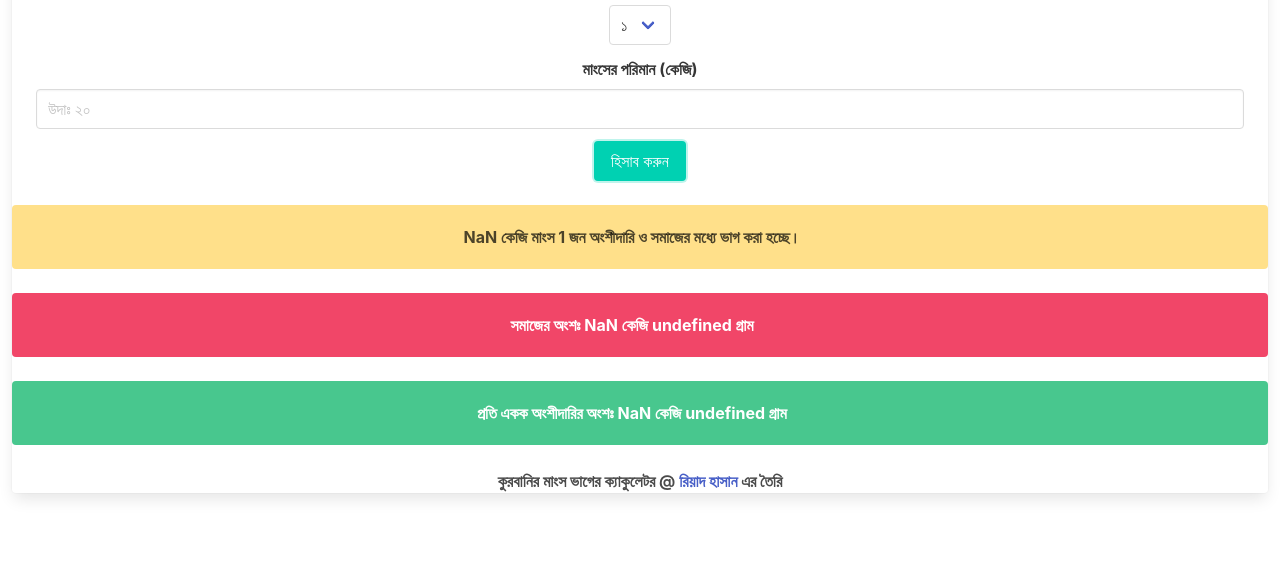
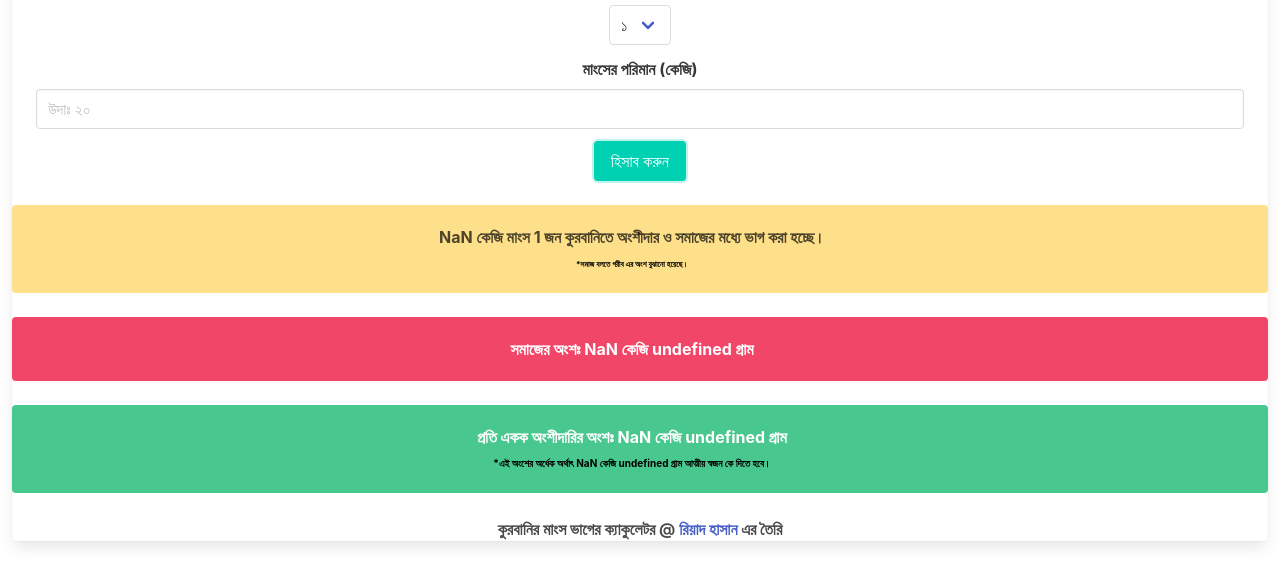
Before and after one commit to riadhassan/Kurbani, a plain HTML site: page index.html in a window 1280 px wide. Both pictures are taken after a click on the button "হিসাব করুন". Shown: the part 106-692 px from the top of the page. Drawn offline with nearby package versions, Linux system fonts and the light colour scheme.

Commit message:
Update index.html

```diff
--- a/index.html
+++ b/index.html
@@ -54,7 +54,7 @@
                 <p id="society"></p>
               </div>
               <div class="notification is-success">
-                  <p id="woner"></p>
+                  <p id="woner"> </p>
                 </div>
                 <div class="content has-text-centered">
                   <p>
@@ -67,11 +67,12 @@
   </body>
   <script>
       document.getElementById("calculate").addEventListener("click", function() {
-            var socity, woner;
+            var socity, woner, relative;
             var product_weight = parseFloat(document.getElementById('product').value);
             var partner_count = parseFloat(document.getElementById('partner').value);
             socity = (product_weight/3).toFixed(3);
             woner = ((product_weight - socity)/partner_count).toFixed(3);
+            relative = (woner/2).toFixed(3);
 
             society_part_in_kg = socity.toString().split(".")[0];
             society_part_in_gm = socity.toString().split(".")[1];
@@ -79,9 +80,12 @@
             woner_part_in_kg = woner.toString().split(".")[0];
             woner_part_in_gm = woner.toString().split(".")[1];
 
-            document.getElementById("info").innerHTML = product_weight + " কেজি মাংস " + partner_count + " জন অংশীদারি ও সমাজের মধ্যে ভাগ করা হচ্ছে।";
+            relative_part_in_kg = relative.toString().split(".")[0];
+            relative_part_in_gm = relative.toString().split(".")[1];
+
+            document.getElementById("info").innerHTML = product_weight + " কেজি মাংস " + partner_count + " জন কুরবানিতে অংশীদার ও সমাজের মধ্যে ভাগ করা হচ্ছে।" + "<br> <span style='font-size: 8px; color:black;'>*সমাজ বলতে গরীব এর অংশ বুঝানো হয়েছে। </span>";
             document.getElementById("society").innerHTML = "সমাজের অংশঃ " + society_part_in_kg + " কেজি   " + society_part_in_gm + " গ্রাম ";
-            document.getElementById("woner").innerHTML = "প্রতি একক অংশীদারির অংশঃ " + woner_part_in_kg + " কেজি   " + woner_part_in_gm + " গ্রাম ";
+            document.getElementById("woner").innerHTML = "প্রতি একক অংশীদারির অংশঃ " + woner_part_in_kg + " কেজি   " + woner_part_in_gm + " গ্রাম " + "<br> <span style='font-size: 10px; color:black;'>*এই অংশের অর্ধেক অর্থাৎ " + relative_part_in_kg + " কেজি "+ relative_part_in_gm +" গ্রাম আত্মীয় স্বজন কে দিতে হবে।</span>";
         });
   </script>
 </html>
```
